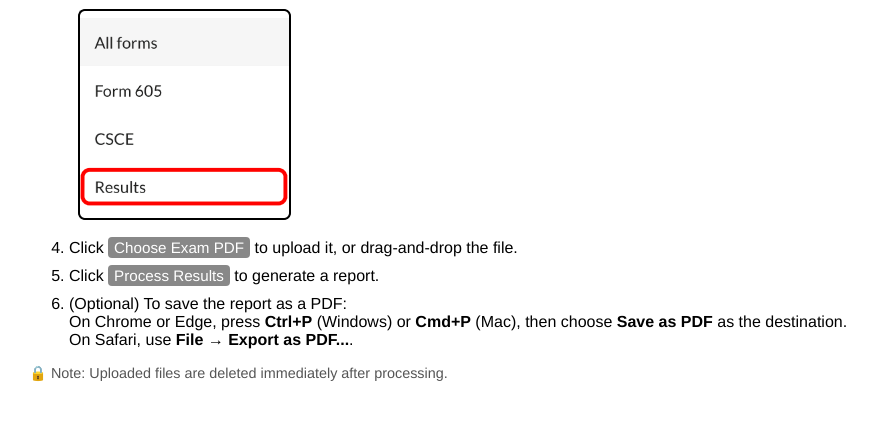
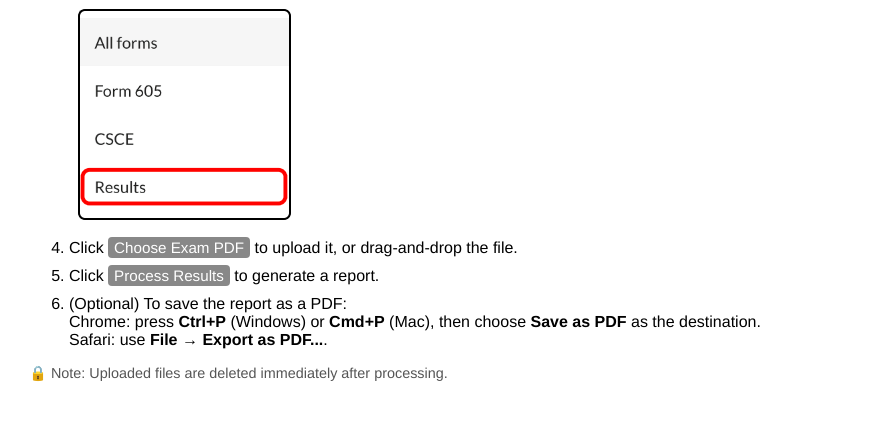
Before and after one commit to jpasqua/wm7x-exam-results, a Flask app: page / in a window 1280 px wide, after a click on "Need Help?". Shown: the part 527-949 px from the top of the page, without its empty margins (11-884 px from the left). Run offline with Flask 3, Linux system fonts and the light colour scheme.

Commit message:
Mods to help text

```diff
--- a/templates/upload.html
+++ b/templates/upload.html
@@ -42,8 +42,8 @@
     </li>
     <li>
       (Optional) To save the report as a PDF:<br>
-      On Chrome or Edge, press <b>Ctrl+P</b> (Windows) or <b>Cmd+P</b> (Mac), then choose <b>Save as PDF</b> as the destination.<br>
-      On Safari, use <b>File → Export as PDF...</b>.
+      Chrome: press <b>Ctrl+P</b> (Windows) or <b>Cmd+P</b> (Mac), then choose <b>Save as PDF</b> as the destination.<br>
+      Safari: use <b>File → Export as PDF...</b>.
     </li>
   </ol>
   <p style="font-size: 0.9em; color: #555; margin-top: 10px;">
```
